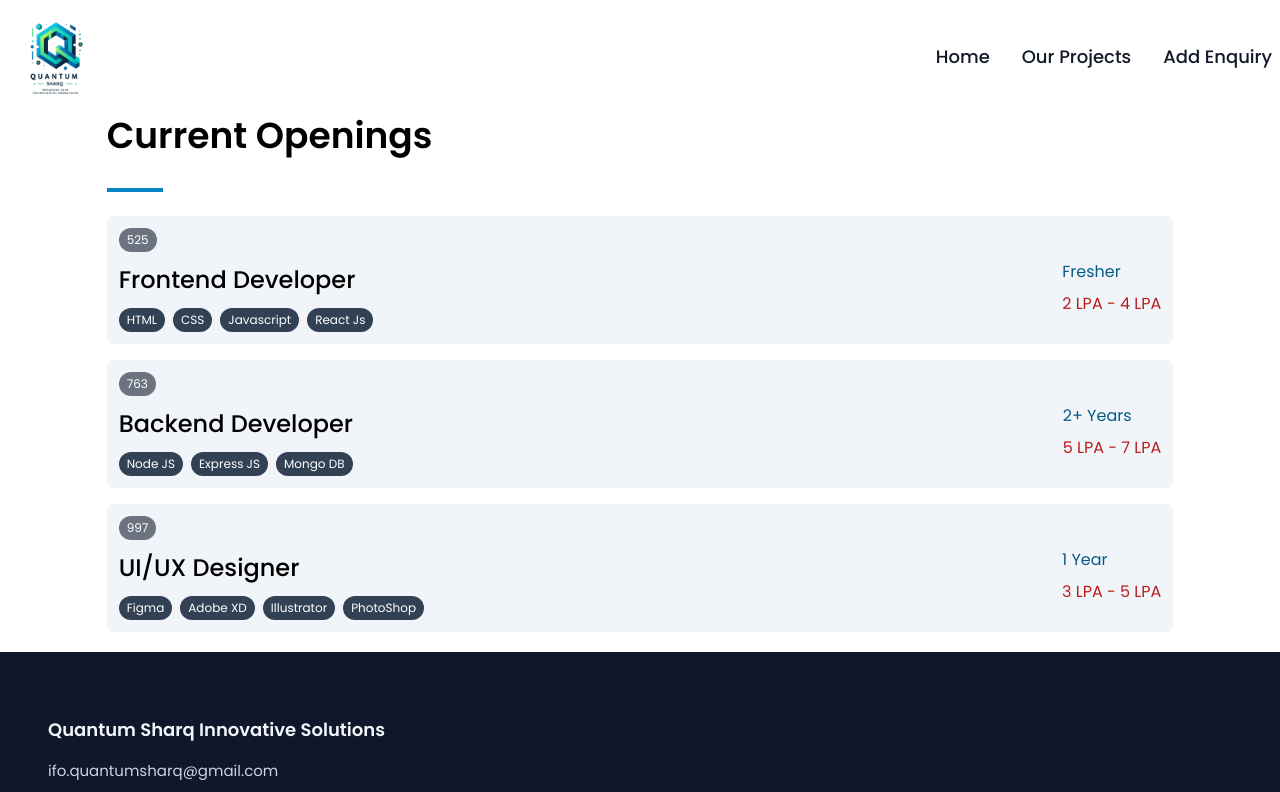
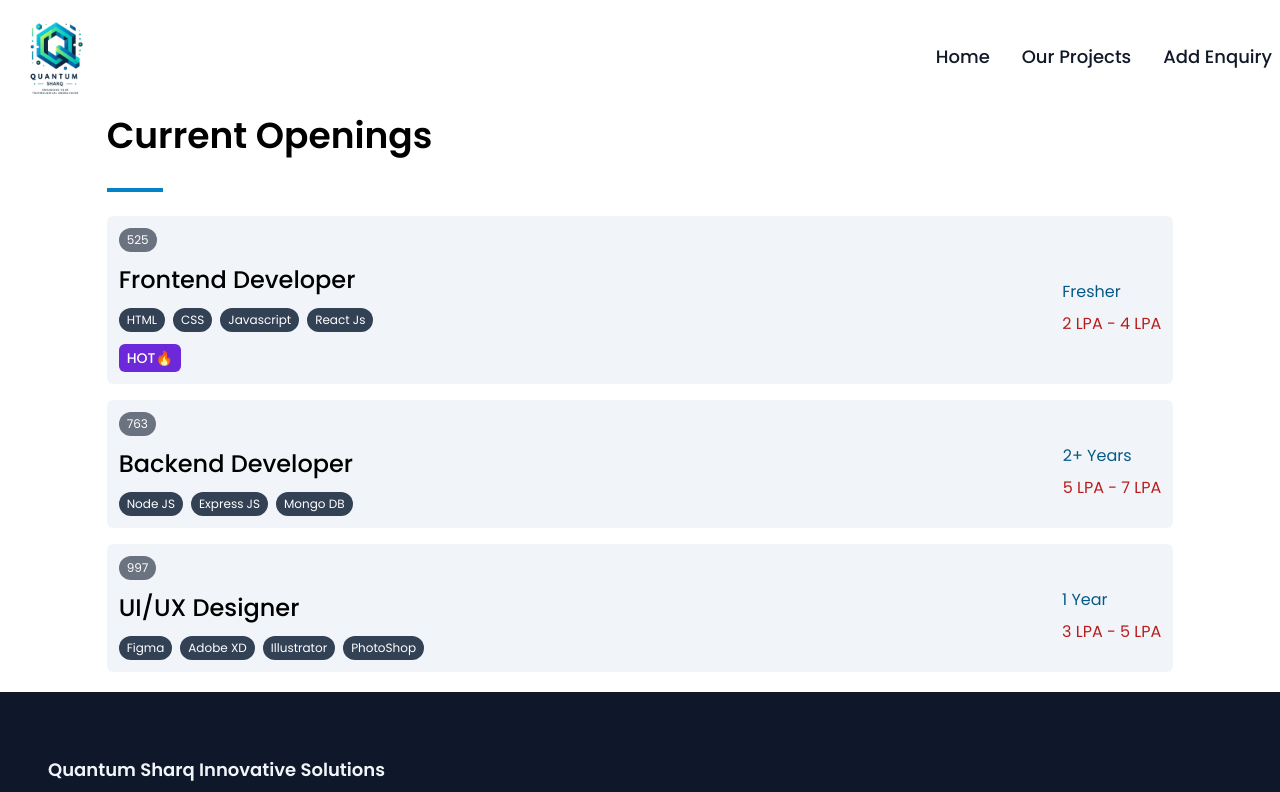
Before and after one commit to svivek19/office-website, a React (Vite) app: page /career in a window 1280 px wide. Shown: the top 792 px of the page. Built offline with nearby package versions, Linux system fonts and the light colour scheme.

Commit message:
feat: hot fire animation add when experience was fresher it only visible

```diff
--- a/src/pages/Career.jsx
+++ b/src/pages/Career.jsx
@@ -35,6 +35,14 @@ const Career = () => {
                   </span>
                 ))}
               </h3>
+              <p
+                className={`text-sm font-medium bg-violet-700 w-fit px-2 py-1 rounded-md text-white ${
+                  job.experience === "Fresher" ? "block" : "hidden"
+                }`}
+              >
+                HOT
+                <span className="text-sm animate-fire">🔥</span>
+              </p>
             </div>
             <div className="mt-4 flex flex-row space-y-0 md:space-y-2 md:flex-col justify-between">
               <h4 className="text-base capitalize text-sky-800">
--- a/tailwind.config.js
+++ b/tailwind.config.js
@@ -2,7 +2,17 @@
 export default {
   content: ["./index.html", "./src/**/*.{js,ts,jsx,tsx}"],
   theme: {
-    extend: {},
+    extend: {
+      keyframes: {
+        fire: {
+          "0%, 100%": { transform: "translateY(0)", opacity: 1 },
+          "50%": { transform: "translateY(-10px)", opacity: 0.8 },
+        },
+      },
+      animation: {
+        fire: "fire 0.5s infinite alternate",
+      },
+    },
   },
   plugins: [],
 };
```
